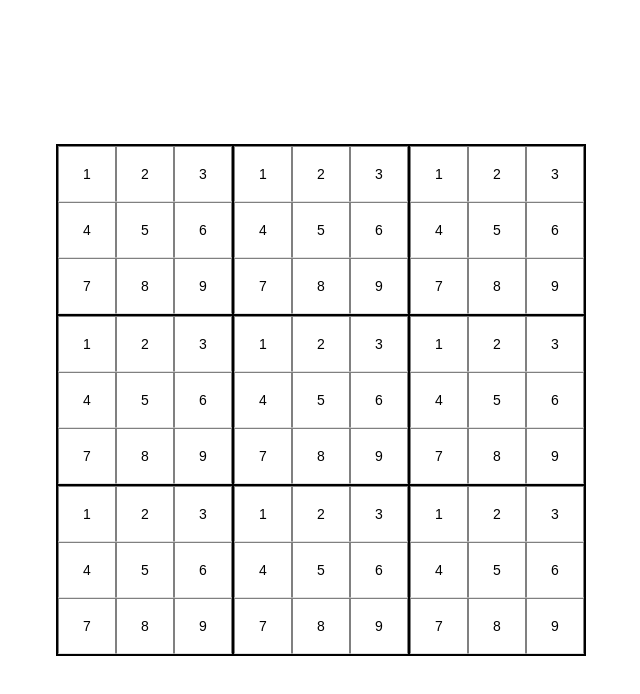
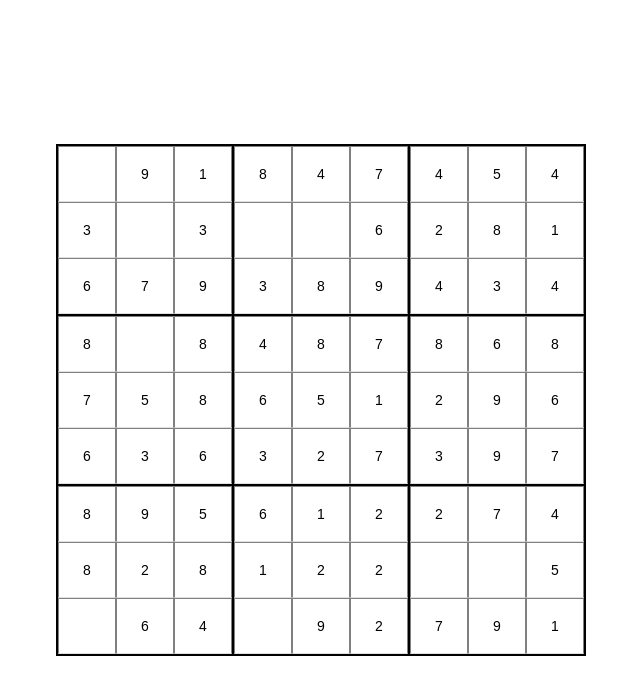
Before and after one commit to Eanam/sudoku_game, a React (Create React App) app: page / in a window 1280 px wide. Shown: the top 694 px of the page, without its empty margins (319-959 px from the left). Built offline with nearby package versions, Linux system fonts and the light colour scheme.

Commit message:
databinding

```diff
--- a/src/App.tsx
+++ b/src/App.tsx
@@ -4,13 +4,39 @@ import './App.css';
 import SudokuPanel from './components/SudokuPanel';
 
 function App() {
+
+  const [sudokuState, setSudokuState] = React.useState(() => {
+    return Array.from({ length: 3 }, () =>
+      Array.from({ length: 3 }, () =>
+        Array.from({ length: 3 }, () =>
+          Array.from({ length: 3 }, () => Math.floor(Math.random() * 10))
+        )
+      )
+    );
+  });
+
+  const handleCellChange = (rowIndex: number, colIndex: number, cellRowIndex: number, cellColIndex: number, newValue: number) => {
+    setSudokuState(prevState => {
+      const newState = [...prevState];
+      newState[rowIndex][colIndex][cellRowIndex][cellColIndex] = newValue;
+      return newState;
+    });
+  }
+
   return (
     <div className="App">
       <div className='CenterBox'>
         <div className='PannelGrid'>
           {
-            Array.from({ length: 9 }, (_, index) => (
-              <SudokuPanel  className={"PannelItem"} key={index}/>
+            sudokuState.map((row, rowIndex) => (
+              row.map((col, colIndex) => (
+                <SudokuPanel
+                  className={"PannelItem"}
+                  array={col}
+                  onCellChange={(cellRowIndex, cellColIndex, newValue) => handleCellChange(rowIndex, colIndex, cellRowIndex, cellColIndex, newValue)}
+                  key={`${rowIndex} - ${colIndex}`}
+                />
+              ))
             ))
           }
         </div>
--- a/src/components/SudokuPanel.tsx
+++ b/src/components/SudokuPanel.tsx
@@ -2,17 +2,21 @@ import { TableBody, TableCell, TableContainer, TableRow } from "@mui/material";
 import { useState } from "react";
 
 interface SudokuPanelProps {
-    className?: string
+    className?: string,
+    array: number[][],
+    onCellChange: (row: number, col: number, value: number) => void,
 }
 
 function SudokuPanel(props: SudokuPanelProps) {
 
-    const [items, setItems] = useState([[1, 2, 3], [4, 5, 6], [7, 8, 9]])
+    if (props.array.length !== 3 || props.array.some(row => row.length !== 3)) {
+        throw new Error("Values must be a 3x3 array");
+    }
+
+
 
     const handleInputChange = (rowIndex: number, itemIndex: number, value: number) => {
-        const newItems = [...items];
-        newItems[rowIndex][itemIndex] = value;
-        setItems(newItems);
+        props.onCellChange(rowIndex, itemIndex, value)
     }
 
     return (
@@ -20,7 +24,7 @@ function SudokuPanel(props: SudokuPanelProps) {
             <TableContainer>
                 <TableBody>
                     {
-                        items.map((row, rowIndex) => (
+                        props.array.map((row, rowIndex) => (
                             <TableRow>
                                 {
                                     row.map((item, itemIndex) => (
```
